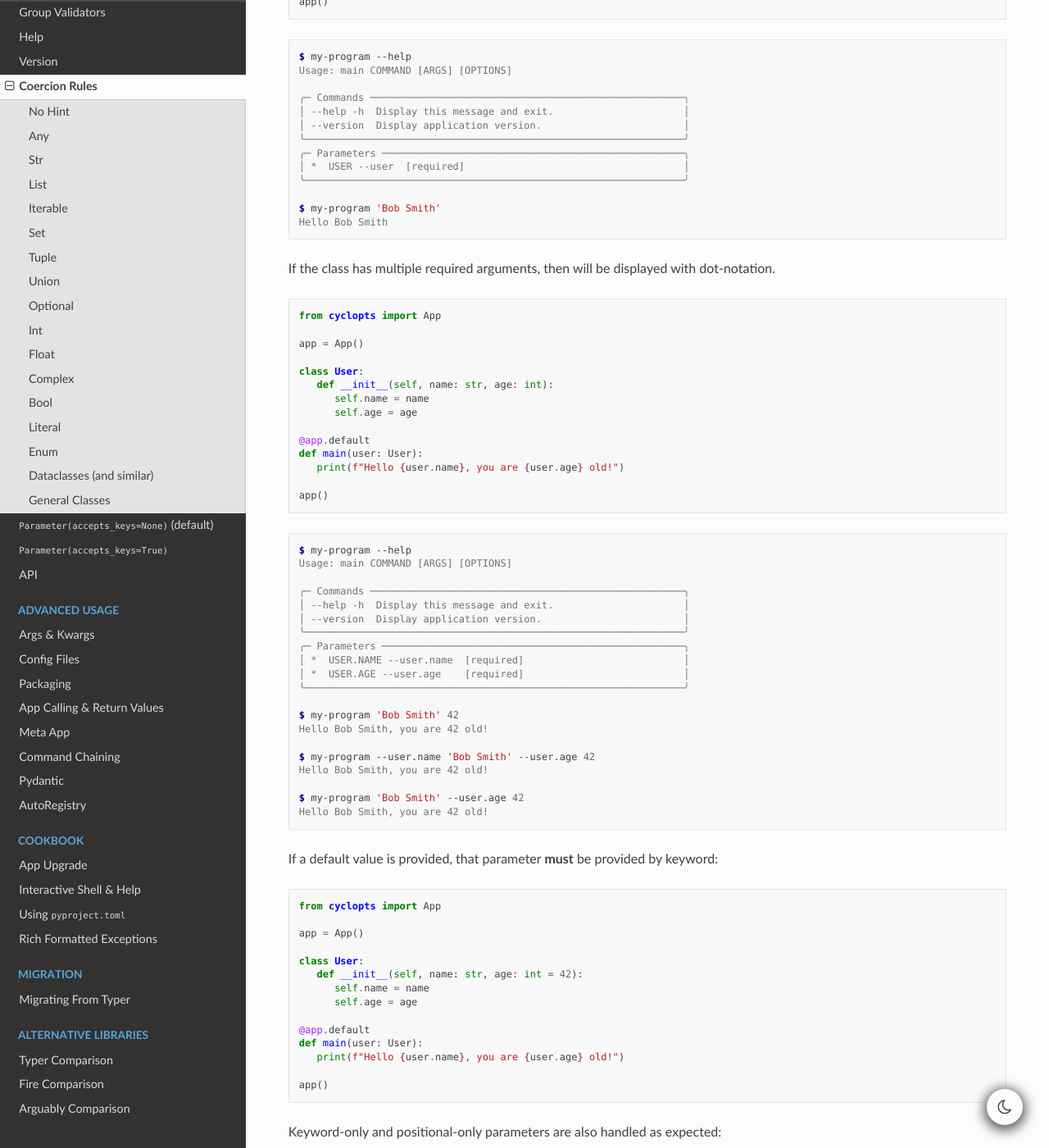
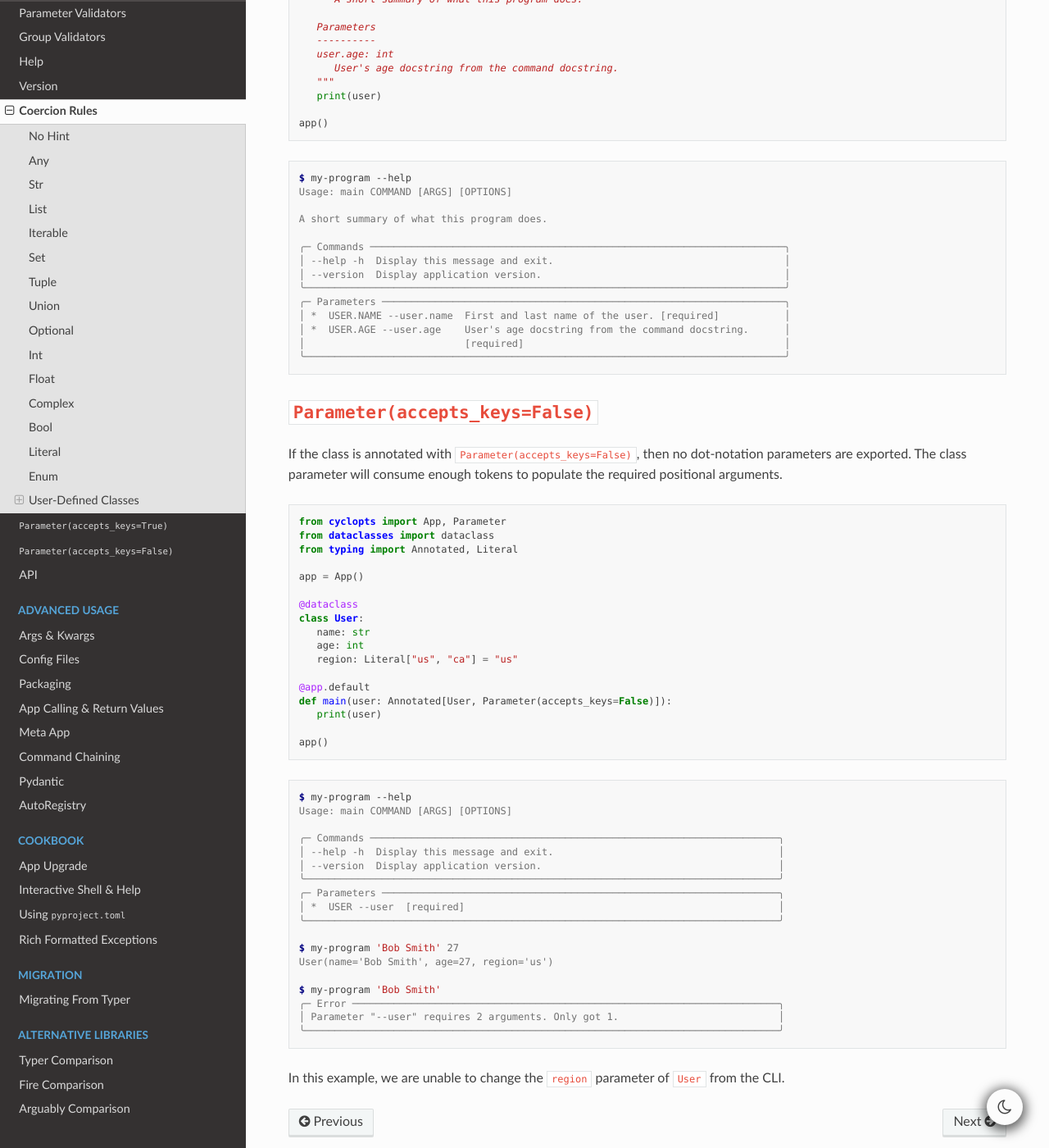
Before and after one commit to BrianPugh/cyclopts, a Sphinx documentation site: the page built from docs/source/rules.rst, in a window 1280 px wide and 1400 px high, scrolled down 8264 px. Shown: the whole window at 82% size. Built offline with Sphinx 7.4.7 and the Read the Docs theme 3.1.0, drawn with Linux system fonts in a browser that asks for light colours; some of the changed text lies outside the part shown.

Commit message:
more docs updates

```diff
--- a/docs/source/index.rst
+++ b/docs/source/index.rst
@@ -6,9 +6,6 @@
    :parser: myst_parser.sphinx_
 
 
----
-API
----
 For extensive documentation on all the features Cyclopts has to offer, checkout the :ref:`API` page.
 
 .. toctree::
--- a/docs/source/rules.rst
+++ b/docs/source/rules.rst
@@ -4,9 +4,6 @@
 Coercion Rules
 ==============
 This page intends to serve as a terse set of type coercion rules that Cyclopts follows.
-If a specific type (including custom types) is not specified, the coercion defaults to ``type(token: str)``.
-For example, Cyclopts does not have an explicit rule for :class:`pathlib.Path`, so if the value ``"foo.bin"`` is
-provided, Cyclopts will default to coercing it as ``pathlib.Path("foo.bin")``.
 
 Automatic coercion can always be overridden by the :attr:`.Parameter.converter` field.
 Typically, the ``converter`` function will receive a single token, but it may receive multiple tokens
@@ -17,7 +14,7 @@
 *******
 If no explicit type hint is provided:
 
-* If the parameter is optional and has a **non-None** default value, interpret the type as ``type(default_value)``.
+* If the parameter has a **non-None** default value, interpret the type as ``type(default_value)``.
 
   .. code-block:: python
 
@@ -30,7 +27,7 @@
      $ my-program 3
      value=3 type(value)=<class 'int'>
 
-* Otherwise, interpret the type as string. See `Str`_.
+* Otherwise, :ref:`interpret the type as string <Coercion Rules - Str>`.
 
   .. code-block:: python
 
@@ -309,10 +308,10 @@
 
 .. _Coercion Rules - Dataclasses:
 
-*************************
-Dataclasses (and similar)
-*************************
-If a parameter's type annotation is one of the following, then Cyclopts will automatically enable **subkey parsing**:
+********************
+User-Defined Classes
+********************
+Cyclopts supports classically defined user classes, as well as classes defined by the following dataclass-like libraries:
 
 * `attrs <https://www.attrs.org/en/stable/>`_
 * `dataclass <https://docs.python.org/3/library/dataclasses.html>`_
@@ -320,12 +319,24 @@
 * `pydantic <https://docs.pydantic.dev/latest/>`_
 * `TypedDict <https://docs.python.org/3/library/typing.html#typing.TypedDict>`_
 
-Subkey parsing allows for both positional arguments, as well as keyword arguments with a dot-separator. Subkey parsing will respect positional-only as well as keyword-only inference from the function signature.
+.. note:
+   For ``pydantic`` classes, Cyclopts will *not* internally perform type conversions and instead relies on pydantic's coercion engine.
+
+^^^^^^^^^^^^^^^^^^^^^^^^^^^^^^^^^^^^^^^^^^
+``Parameter(accepts_keys=None)`` (default)
+^^^^^^^^^^^^^^^^^^^^^^^^^^^^^^^^^^^^^^^^^^
+Same behavior as ``Parameter(accepts_keys=True)``.
+
+================================
+``Parameter(accepts_keys=True)``
+================================
+Subkey parsing allows for assigning values positionally and by keyword with a dot-separator. Subkey parsing will respect positional-only as well as keyword-only inference from the function signature.
 
 .. code-block:: python
 
    from cyclopts import App
    from dataclasses import dataclass
+   from typing import Literal
 
    app = App()
 
@@ -333,6 +344,7 @@
    class User:
       name: str
       age: int
+      region: Literal["us", "ca"] = "us"
 
    @app.default
    def main(user: User):
@@ -343,24 +355,27 @@
 .. code-block:: console
 
    $ my-program --help
-
    Usage: main COMMAND [ARGS] [OPTIONS]
 
-   ╭─ Commands ──────────────────────────────────────────╮
-   │ --help -h  Display this message and exit.           │
-   │ --version  Display application version.             │
-   ╰─────────────────────────────────────────────────────╯
-   ╭─ Parameters ────────────────────────────────────────╮
-   │ *  USER.NAME            [required]                  │
-   │      --user.name                                    │
-   │ *  USER.AGE --user.age  [required]                  │
-   ╰─────────────────────────────────────────────────────╯
+   ╭─ Commands ──────────────────────────────────────────────────────────────────────╮
+   │ --help -h  Display this message and exit.                                       │
+   │ --version  Display application version.                                         │
+   ╰─────────────────────────────────────────────────────────────────────────────────╯
+   ╭─ Parameters ────────────────────────────────────────────────────────────────────╮
+   │ *  USER.NAME --user.name      [required]                                        │
+   │ *  USER.AGE --user.age        [required]                                        │
+   │    USER.REGION --user.region  [choices: us, ca] [default: us]                   │
+   ╰─────────────────────────────────────────────────────────────────────────────────╯
 
    $ my-program 'Bob Smith' 30
-   User(name='Bob Smith', age=30)
+   User(name='Bob Smith', age=30, region='us')
 
    $ my-program --user.name 'Bob Smith' --user.age 30
-   User(name='Bob Smith', age=30)
+   User(name='Bob Smith', age=30, region='us')
+
+   $ my-program --user.name 'Bob Smith' 30 --user.region=ca
+   User(name='Bob Smith', age=30, region='ca')
+
 
 Cyclopts will recursively search for :class:`Parameter` annotations and respect them:
 
@@ -424,7 +439,6 @@
 .. code-block:: console
 
    $ my-program --help
-
    Usage: main COMMAND [ARGS] [OPTIONS]
 
    ╭─ Commands ─────────────────────────────────────────────╮
@@ -436,30 +450,33 @@
    │ *  AGE --age    [required]                             │
    ╰────────────────────────────────────────────────────────╯
 
-***************
-General Classes
-***************
-
-Generic classes (not defined with :ref:`one of the dataclass-like libraries described above <Coercion Rules - Dataclasses>`) have their own set of rules who's behavior can be controlled with :attr:`Parameter.accepts_keys <cyclopts.Parameter.accepts_keys>`.
-
-==========================================
-``Parameter(accepts_keys=None)`` (default)
-==========================================
-If the class has a single required argument, then only a single element will be displayed on the help page and the coerced values will be passed along to the single argument
+Docstrings from the class are used for the help page. Docstrings from the decorated command have priority, if supplied:
 
 .. code-block:: python
 
    from cyclopts import App
+   from dataclasses import dataclass
 
    app = App()
 
+   @dataclass
    class User:
-      def __init__(self, name: str):
-         self.name = name
+      name: str
+      "First and last name of the user."
+
+      age: int
+      "Age in years of the user."
 
    @app.default
    def main(user: User):
-      print(f"Hello {user.name}")
+      """A short summary of what this program does.
+
+      Parameters
+      ----------
+      user.age: int
+         User's age docstring from the command docstring.
+      """
+      print(user)
 
    app()
 
@@ -468,33 +485,42 @@
    $ my-program --help
    Usage: main COMMAND [ARGS] [OPTIONS]
 
-   ╭─ Commands ─────────────────────────────────────────────────────╮
-   │ --help -h  Display this message and exit.                      │
-   │ --version  Display application version.                        │
-   ╰────────────────────────────────────────────────────────────────╯
-   ╭─ Parameters ───────────────────────────────────────────────────╮
-   │ *  USER --user  [required]                                     │
-   ╰────────────────────────────────────────────────────────────────╯
+   A short summary of what this program does.
 
-   $ my-program 'Bob Smith'
-   Hello Bob Smith
+   ╭─ Commands ──────────────────────────────────────────────────────────────────────╮
+   │ --help -h  Display this message and exit.                                       │
+   │ --version  Display application version.                                         │
+   ╰─────────────────────────────────────────────────────────────────────────────────╯
+   ╭─ Parameters ────────────────────────────────────────────────────────────────────╮
+   │ *  USER.NAME --user.name  First and last name of the user. [required]           │
+   │ *  USER.AGE --user.age    User's age docstring from the command docstring.      │
+   │                           [required]                                            │
+   ╰─────────────────────────────────────────────────────────────────────────────────╯
 
-If the class has multiple required arguments, then will be displayed with dot-notation.
+
+=================================
+``Parameter(accepts_keys=False)``
+=================================
+If the class is annotated with ``Parameter(accepts_keys=False)``, then no dot-notation parameters are exported.
+The class parameter will consume enough tokens to populate the required positional arguments.
 
 .. code-block:: python
 
-   from cyclopts import App
+   from cyclopts import App, Parameter
+   from dataclasses import dataclass
+   from typing import Annotated, Literal
 
    app = App()
 
+   @dataclass
    class User:
-      def __init__(self, name: str, age: int):
-         self.name = name
-         self.age = age
+      name: str
+      age: int
+      region: Literal["us", "ca"] = "us"
 
    @app.default
-   def main(user: User):
-      print(f"Hello {user.name}, you are {user.age} old!")
+   def main(user: Annotated[User, Parameter(accepts_keys=False)]):
+      print(user)
 
    app()
 
@@ -503,75 +529,23 @@
    $ my-program --help
    Usage: main COMMAND [ARGS] [OPTIONS]
 
-   ╭─ Commands ─────────────────────────────────────────────────────╮
-   │ --help -h  Display this message and exit.                      │
-   │ --version  Display application version.                        │
-   ╰────────────────────────────────────────────────────────────────╯
-   ╭─ Parameters ───────────────────────────────────────────────────╮
-   │ *  USER.NAME --user.name  [required]                           │
-   │ *  USER.AGE --user.age    [required]                           │
-   ╰────────────────────────────────────────────────────────────────╯
+   ╭─ Commands ─────────────────────────────────────────────────────────────────────╮
+   │ --help -h  Display this message and exit.                                      │
+   │ --version  Display application version.                                        │
+   ╰────────────────────────────────────────────────────────────────────────────────╯
+   ╭─ Parameters ───────────────────────────────────────────────────────────────────╮
+   │ *  USER --user  [required]                                                     │
+   ╰────────────────────────────────────────────────────────────────────────────────╯
 
-   $ my-program 'Bob Smith' 42
-   Hello Bob Smith, you are 42 old!
+   $ my-program 'Bob Smith' 27
+   User(name='Bob Smith', age=27, region='us')
 
-   $ my-program --user.name 'Bob Smith' --user.age 42
-   Hello Bob Smith, you are 42 old!
+   $ my-program 'Bob Smith'
+   ╭─ Error ────────────────────────────────────────────────────────────────────────╮
+   │ Parameter "--user" requires 2 arguments. Only got 1.                           │
+   ╰────────────────────────────────────────────────────────────────────────────────╯
 
-   $ my-program 'Bob Smith' --user.age 42
-   Hello Bob Smith, you are 42 old!
-
-If a default value is provided, that parameter **must** be provided by keyword:
-
-.. code-block:: python
-
-   from cyclopts import App
-
-   app = App()
-
-   class User:
-      def __init__(self, name: str, age: int = 42):
-         self.name = name
-         self.age = age
-
-   @app.default
-   def main(user: User):
-      print(f"Hello {user.name}, you are {user.age} old!")
-
-   app()
-
-Keyword-only and positional-only parameters are also handled as expected:
-
-================================
-``Parameter(accepts_keys=True)``
-================================
-1. If
-
-
-``Parameter(accepts_keys=False)``
-Whether specified positionally or via keyword, the parameter will consume the number of tokens necessary to populate all of the POSITIONAL_ONLY/POSITIONAL_OR_KEYWORD arguments that **do not have a default value**. Other parameters will not be accessible from the CLI.
-
-
-.. code-block:: python
-
-   from cyclopts import App
-
-   app = App()
-
-   class User:
-      def __init__(self, name: str, age: int):
-          self.name = name
-          self.age = age
-
-      def __repr__(self):
-          return f"User(name={self.name}, age={self.age})"
-
-   @app.default
-   def main(user: User):
-      print(user)
-
-   app()
-
+In this example, we are unable to change the ``region`` parameter of ``User`` from the CLI.
 
 
 .. _Typer: https://typer.tiangolo.com
```
Also changed, not shown: other parts of docs/source/rules.rst (+2 -0 lines).
